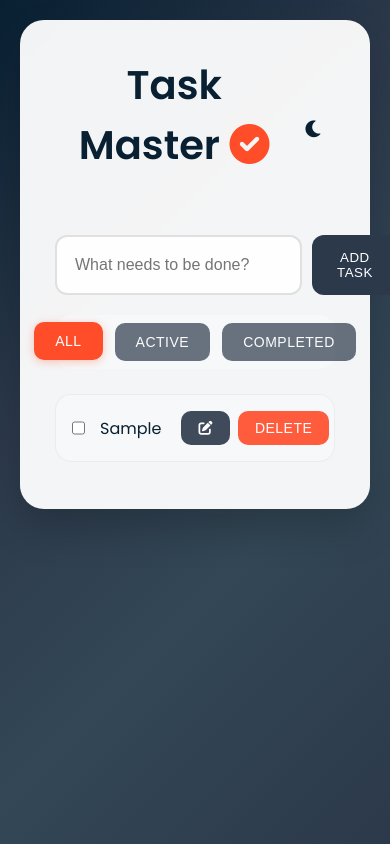
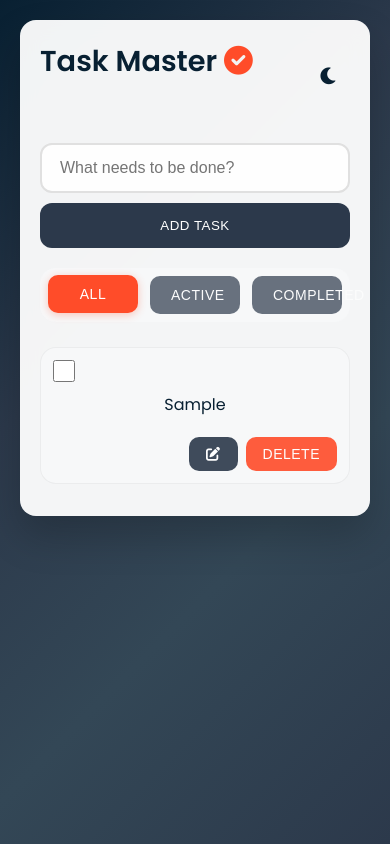
Before and after one commit to yn-x/Task-Master, a plain HTML site: page index.html in a window 390 px wide. Both pictures are taken after typing "Sample" into the empty fields and a click on the button "ADD TASK". Drawn offline with Linux system fonts and the light colour scheme.

Commit message:
Update style.css

```diff
--- a/style.css
+++ b/style.css
@@ -265,3 +265,62 @@ button:hover {
 [data-theme="dark"] .filter-section {
   background: rgba(51, 71, 86, 0.9);
 }
+
+/* Responsive Design */
+@media screen and (max-width: 600px) {
+  .container {
+    margin: 10px;
+    padding: 20px;
+    border-radius: 16px;
+  }
+
+  h1 {
+    font-size: 1.8em;
+  }
+
+  .input-section {
+    flex-direction: column;
+    gap: 10px;
+  }
+
+  .input-section button {
+    width: 100%;
+  }
+
+  .filter-section {
+    flex-wrap: wrap;
+  }
+
+  .filter-btn {
+    flex: 1;
+    min-width: 80px;
+    text-align: center;
+  }
+
+  .task-item {
+    flex-direction: column;
+    gap: 10px;
+    padding: 12px;
+  }
+
+  .button-group {
+    width: 100%;
+    justify-content: flex-end;
+    margin-left: 0;
+    margin-top: 10px;
+  }
+
+  .edit-input {
+    width: 100%;
+    margin-right: 0;
+    margin-bottom: 10px;
+  }
+
+  .task-checkbox {
+    align-self: flex-start;
+  }
+
+  body {
+    padding: 10px;
+  }
+}
```
